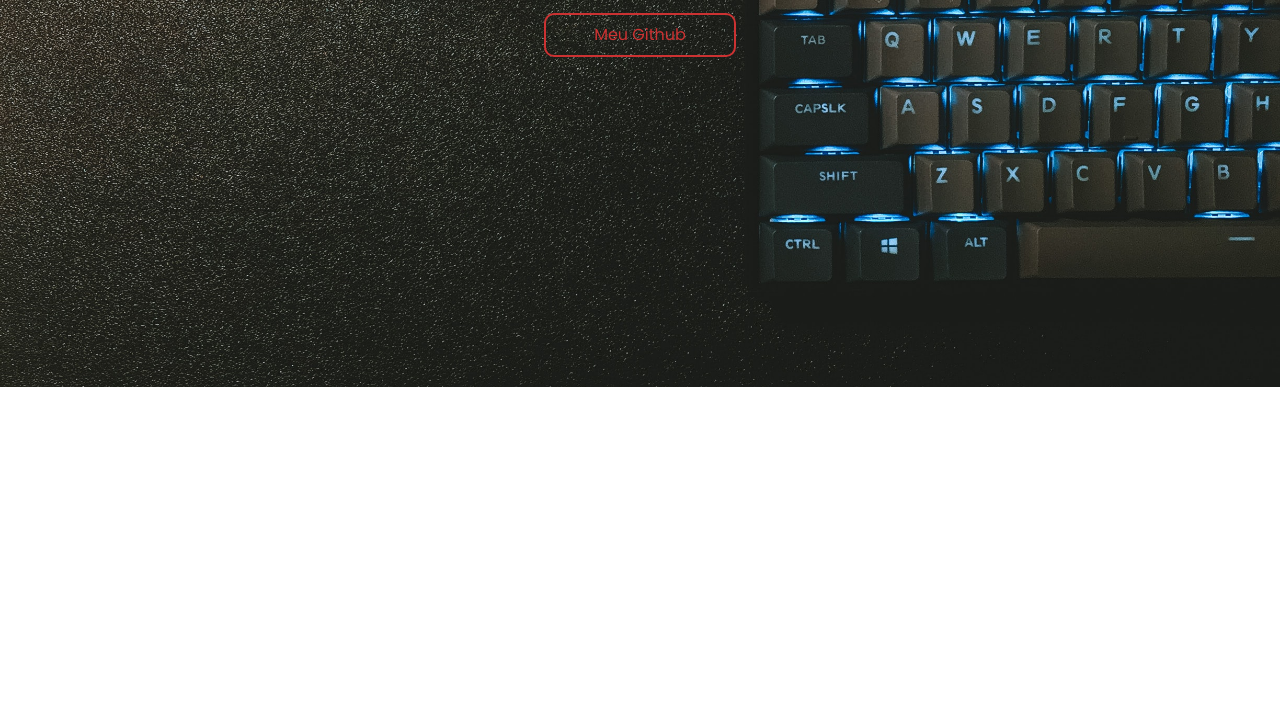
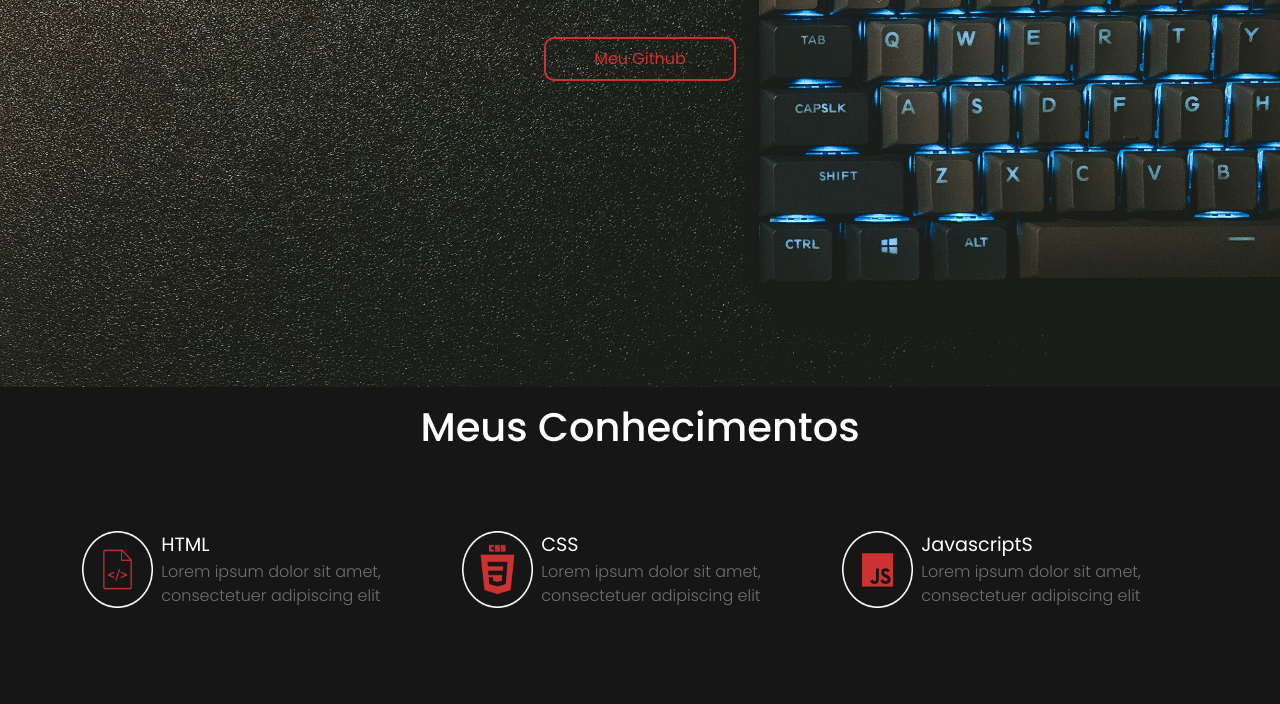
Before and after one commit to harlemsilvas/harlemsilvas.github.io, a plain HTML site: page index.html in a window 1280 px wide. Shown: the part 413-1117 px from the top of the page. Before the commit the page ends 800 px from the top, so only its background shows below. Drawn offline with nearby package versions, Linux system fonts and the light colour scheme.

Commit message:
arquivos-o

```diff
--- a/index.html
+++ b/index.html
@@ -16,8 +16,35 @@
             <h1>Olá, meu nome é Alemão</h1>
             <p>E este é meu portfólio.</p>
         <div class="d-flex justify-content-center">
-        <button class="button-github p-2 border-2">Meu Github</button></div>
+        <button class="button-github p-2 border-2 mt-5">Meu Github</button></div>
     </div>
+    </section>
+    <section class="section-conhecimentos">
+        <div class="container text-center">
+            <h1>Meus Conhecimentos</h1>
+            <div class="row spacing">
+                <div class="col knowedge d-flex align-content-center">
+                    <img src="./assets/html.png" alt="">
+                    <div>
+                        <p class="m-0">HTML</p>
+                        <span>Lorem ipsum dolor sit amet,  consectetuer adipiscing elit</span>
+                    </div>
+                </div>
+            <div class="col knowedge d-flex align-content-center">
+                <img src="./assets/css.png" alt="">
+                <div>
+                    <p class="m-0">CSS</p>
+                    <span>Lorem ipsum dolor sit amet,  consectetuer adipiscing elit</span>
+                </div>
+            </div>
+            <div class="col knowedge d-flex align-content-center">
+                <img src="./assets/js.png" alt="">
+                <div>
+                    <p class="m-0">JavascriptS</p>
+                    <span>Lorem ipsum dolor sit amet,  consectetuer adipiscing elit</span>
+                </div>
+            </div>
+        </div>
     </section>
     <script src="https://cdn.jsdelivr.net/npm/bootstrap@5.0.2/dist/js/bootstrap.bundle.min.js" integrity="sha384-MrcW6ZMFYlzcLA8Nl+NtUVF0sA7MsXsP1UyJoMp4YLEuNSfAP+JcXn/tWtIaxVXM" crossorigin="anonymous"></script>
 </body>
--- a/styles.css
+++ b/styles.css
@@ -22,3 +22,27 @@
     background: #CC3232;
     color: white;
 }
+.section-conhecimentos {
+    background-color: #161616;
+    color: white;
+    padding-top: 1rem;
+    padding-bottom: 1rem;
+}
+.knowedge img {
+    width: 20%;
+    margin-right: .5rem;
+}
+.knowedge {
+    text-align: left;
+}
+.knowedge span {
+    color: #707070;
+    font-weight: 300;
+}
+.knowedge p {
+    font-size: 1.2rem;
+}
+.spacing {
+    margin-top: 5rem !important;
+    margin-bottom: 5rem !important;
+}
```
Also changed, not shown: arquivo.css (added, +69 -0 lines), assets/css.png (added), assets/git.png (added), assets/html.png (added), assets/instagram.png (added), assets/js.png (added), assets/mail.png (added), assets/phone.png (added), javascript/aritimetica.js (renamed from aritimetica.js), javascript/condicional.js (renamed from condicional.js), javascript/tempCodeRunnerFile.js (renamed from tempCodeRunnerFile.js), javascript/variaveis.js (renamed from variaveis.js), 2 other files.
